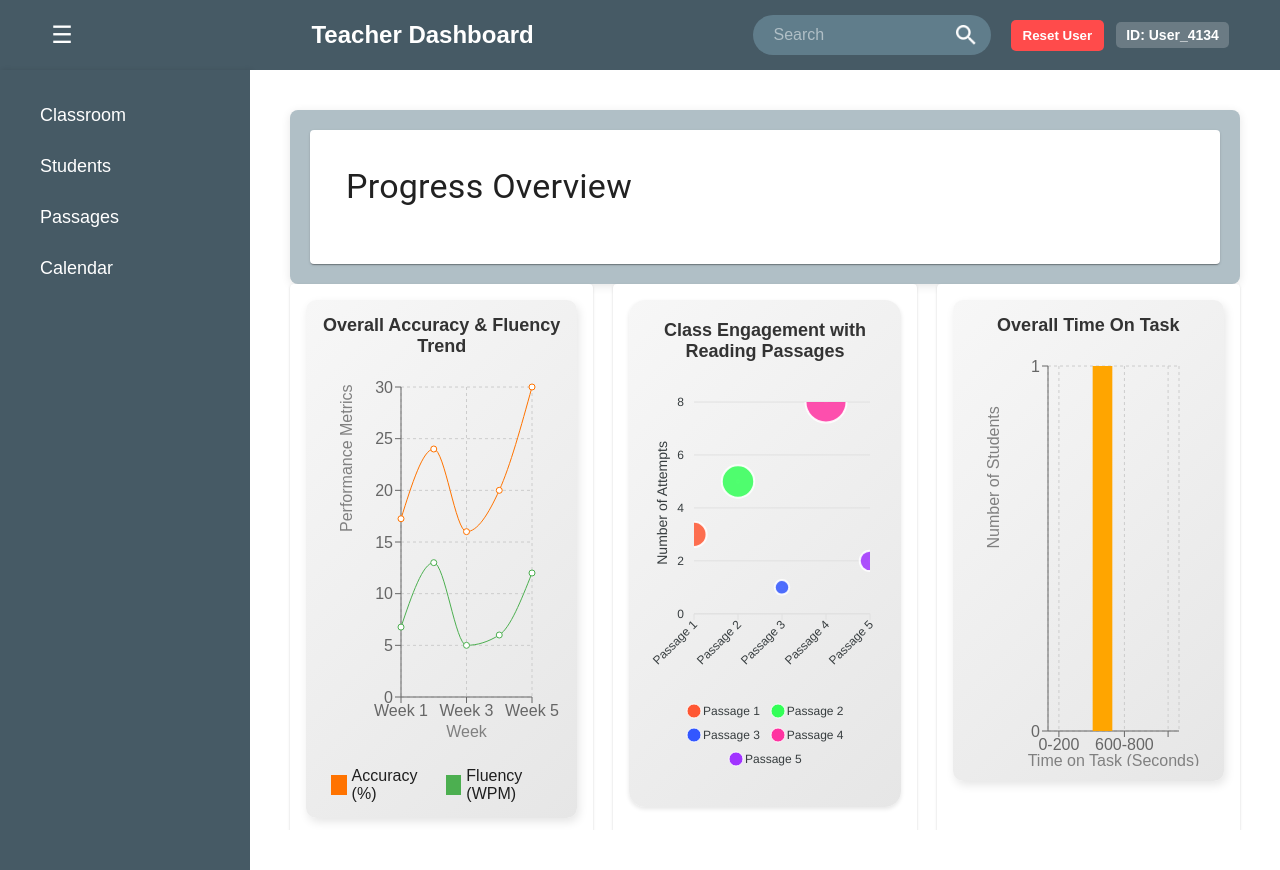
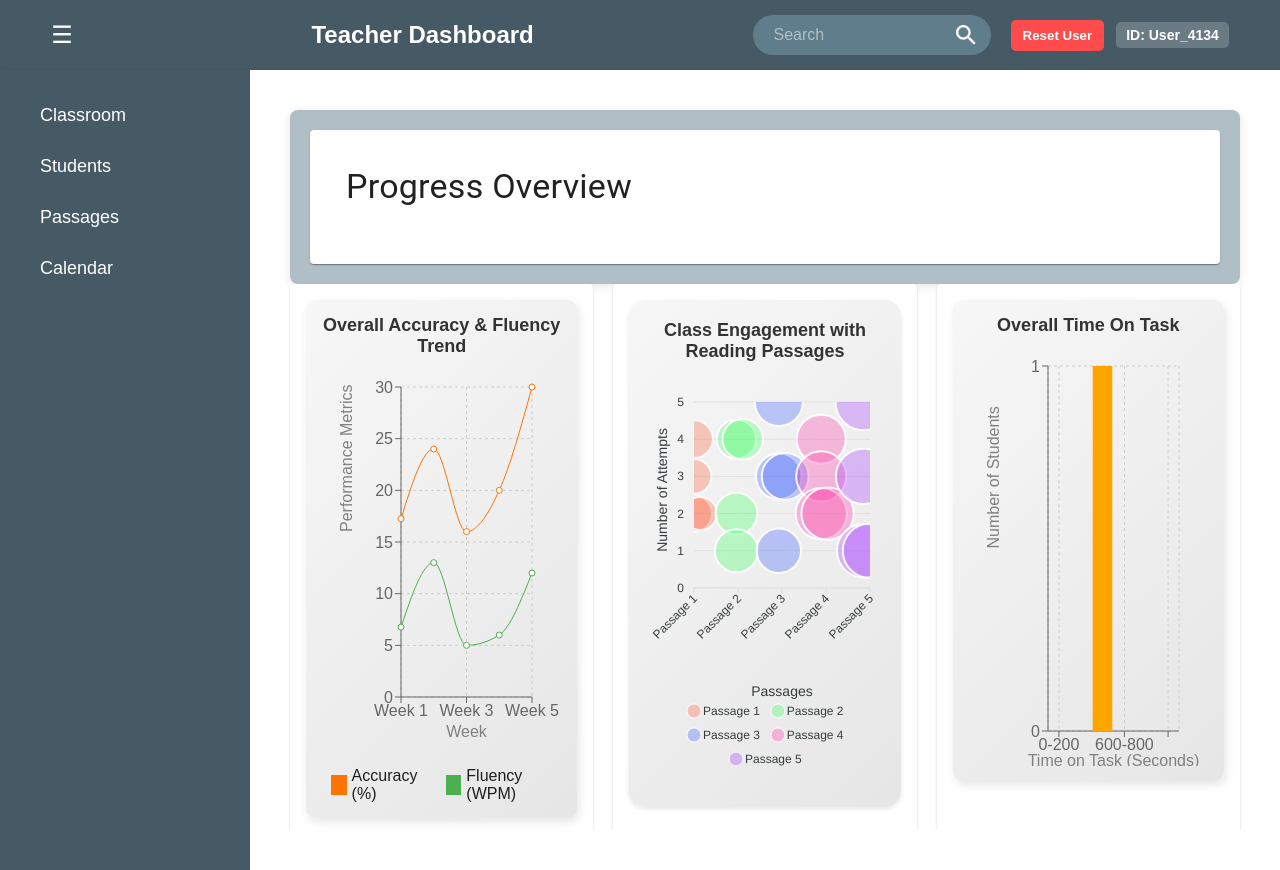
Before and after one commit to Data-Spasm/Visualization-Of-TC-Metrics, a React (Vite) app: page /students in a window 1280 px wide. Built offline with nearby package versions, Linux system fonts and the light colour scheme.

Commit message:
remodelled to show average time on task

```diff
--- a/src/components/bubblecharts/ClassEngagementBubbleChart.jsx
+++ b/src/components/bubblecharts/ClassEngagementBubbleChart.jsx
@@ -1,20 +1,166 @@
+// import React, { useEffect, useState } from "react";
+// import Chart from "react-apexcharts";
+// import "./ClassEngagementBubbleChart.css";
+
+// const passageColors = {
+//   "Passage 1": "#FF5733",
+//   "Passage 2": "#33FF57",
+//   "Passage 3": "#3357FF",
+//   "Passage 4": "#FF33A1",
+//   "Passage 5": "#A133FF"
+// };
+
+// const ClassEngagementBubbleChart = ({ readingAttempts }) => {
+//   const [engagementData, setEngagementData] = useState([]);
+
+//   useEffect(() => {
+//     const mockData = [
+//       { passageTitle: "Passage 1", student: "Student 1", attempts: 3, timeOnTask: 120 },
+//       { passageTitle: "Passage 1", student: "Student 2", attempts: 2, timeOnTask: 100 },
+//       { passageTitle: "Passage 1", student: "Student 3", attempts: 1, timeOnTask: 110 },
+//       { passageTitle: "Passage 1", student: "Student 4", attempts: 5, timeOnTask: 130 },
+//       { passageTitle: "Passage 2", student: "Student 1", attempts: 3, timeOnTask: 140 },
+//       { passageTitle: "Passage 2", student: "Student 2", attempts: 2, timeOnTask: 150 },
+//       { passageTitle: "Passage 2", student: "Student 3", attempts: 1, timeOnTask: 160 },
+//       { passageTitle: "Passage 2", student: "Student 4", attempts: 1, timeOnTask: 170 },
+//       { passageTitle: "Passage 3", student: "Student 1", attempts: 2, timeOnTask: 180 },
+//       { passageTitle: "Passage 3", student: "Student 2", attempts: 3, timeOnTask: 190 },
+//       { passageTitle: "Passage 3", student: "Student 3", attempts: 4, timeOnTask: 200 },
+//       { passageTitle: "Passage 3", student: "Student 4", attempts: 5, timeOnTask: 210 },
+//       { passageTitle: "Passage 4", student: "Student 1", attempts: 4, timeOnTask: 220 },
+//       { passageTitle: "Passage 4", student: "Student 2", attempts: 3, timeOnTask: 230 },
+//       { passageTitle: "Passage 4", student: "Student 3", attempts: 2, timeOnTask: 240 },
+//       { passageTitle: "Passage 4", student: "Student 4", attempts: 2, timeOnTask: 250 },
+//       { passageTitle: "Passage 5", student: "Student 1", attempts: 1, timeOnTask: 260 },
+//       { passageTitle: "Passage 5", student: "Student 2", attempts: 2, timeOnTask: 270 },
+//       { passageTitle: "Passage 5", student: "Student 3", attempts: 4, timeOnTask: 280 },
+//       { passageTitle: "Passage 5", student: "Student 4", attempts: 5, timeOnTask: 290 }
+//     ];
+
+//     const dataToUse = readingAttempts && readingAttempts.length > 0 ? readingAttempts : mockData;
+
+//     const passageMapping = {
+//       "Passage 1": 10,
+//       "Passage 2": 30,
+//       "Passage 3": 50,
+//       "Passage 4": 70,
+//       "Passage 5": 90
+//     };
+
+//     const groupedData = Object.keys(passageMapping).map((passage) => {
+//       return {
+//         name: passage,
+//         data: dataToUse.filter(item => item.passageTitle === passage).map(item => ({
+//           x: passageMapping[item.passageTitle],
+//           y: item.attempts,
+//           z: Math.sqrt(item.timeOnTask) * 2,
+//           name: item.student
+//         }))
+//       };
+//     });
+
+//     setEngagementData(groupedData);
+//   }, [readingAttempts]);
+
+//   const chartOptions = {
+//     chart: {
+//       type: "bubble",
+//       height: 400,
+//       toolbar: { show: false }
+//     },
+//     xaxis: {
+//       tickAmount: 4,
+//       labels: {
+//         formatter: (val) => {
+//           if (val < 20) return "Passage 1";
+//           if (val < 40) return "Passage 2";
+//           if (val < 60) return "Passage 3";
+//           if (val < 80) return "Passage 4";
+//           return "Passage 5";
+//         },
+//         style: { fontSize: "12px" },
+//       },
+//       title: {
+//         text: "Passages",
+//         style: { fontSize: "14px", fontWeight: "normal" }
+//       }
+//     },
+//     yaxis: {
+//       title: {
+//         text: "Number of Attempts",
+//         style: { fontSize: "14px", fontWeight: "normal" }
+//       },
+//       labels: {
+//         style: { fontSize: "12px" }
+//       }
+//     },
+//     tooltip: {
+//       enabled: true,
+//       custom: ({ series, seriesIndex, dataPointIndex, w }) => {
+//         const dataPoint = w.config.series[seriesIndex].data[dataPointIndex];
+//         return `<div style="padding: 5px;">Student: ${dataPoint.name}<br/>Number of Attempts: ${dataPoint.y}<br/>Average Time on Task: ${Math.round(dataPoint.z)} minutes</div>`;
+//       }
+//     },
+//     dataLabels: {
+//       enabled: false
+//     },
+//     colors: Object.values(passageColors)
+//   };
+
+//   return (
+//     <div className="chart-card grey-background">
+//       <div className="chart-title">Class Engagement with Reading Passages</div>
+//       <Chart
+//         options={chartOptions}
+//         series={engagementData}
+//         type="bubble"
+//         height={400}
+//       />
+//       {engagementData.length === 0 && <div className="no-data">No data available</div>}
+//     </div>
+//   );
+// };
+
+// export default ClassEngagementBubbleChart;
+
 import React, { useEffect, useState } from "react";
 import Chart from "react-apexcharts";
 import "./ClassEngagementBubbleChart.css";
+
+const passageColors = {
+  "Passage 1": "rgba(255, 87, 51, 0.3)",
+  "Passage 2": "rgba(51, 255, 87, 0.3)",
+  "Passage 3": "rgba(51, 87, 255, 0.3)",
+  "Passage 4": "rgba(255, 51, 161, 0.3)",
+  "Passage 5": "rgba(161, 51, 255, 0.3)"
+};
 
 const ClassEngagementBubbleChart = ({ readingAttempts }) => {
   const [engagementData, setEngagementData] = useState([]);
 
   useEffect(() => {
-    const mockData = [
-      { passageTitle: "Passage 1", attempts: [{} , {} , {}] },
-      { passageTitle: "Passage 2", attempts: [{} , {} , {} , {} , {}] },
-      { passageTitle: "Passage 3", attempts: [{}] },
-      { passageTitle: "Passage 4", attempts: [{} , {} , {} , {} , {} , {} , {} , {}] },
-      { passageTitle: "Passage 5", attempts: [{} , {}] }
+    const dataToUse = readingAttempts && readingAttempts.length > 0 ? readingAttempts : [
+      { passageTitle: "Passage 1", student: "Student 1", attempts: 2, timeOnTask: 120 },
+      { passageTitle: "Passage 1", student: "Student 2", attempts: 2, timeOnTask: 100 },
+      { passageTitle: "Passage 1", student: "Student 3", attempts: 3, timeOnTask: 110 },
+      { passageTitle: "Passage 1", student: "Student 4", attempts: 4, timeOnTask: 130 },
+      { passageTitle: "Passage 2", student: "Student 1", attempts: 4, timeOnTask: 140 },
+      { passageTitle: "Passage 2", student: "Student 2", attempts: 4, timeOnTask: 150 },
+      { passageTitle: "Passage 2", student: "Student 3", attempts: 2, timeOnTask: 160 },
+      { passageTitle: "Passage 2", student: "Student 4", attempts: 1, timeOnTask: 170 },
+      { passageTitle: "Passage 3", student: "Student 1", attempts: 1, timeOnTask: 180 },
+      { passageTitle: "Passage 3", student: "Student 2", attempts: 3, timeOnTask: 190 },
+      { passageTitle: "Passage 3", student: "Student 3", attempts: 3, timeOnTask: 200 },
+      { passageTitle: "Passage 3", student: "Student 4", attempts: 5, timeOnTask: 210 },
+      { passageTitle: "Passage 4", student: "Student 1", attempts: 4, timeOnTask: 220 },
+      { passageTitle: "Passage 4", student: "Student 2", attempts: 3, timeOnTask: 230 },
+      { passageTitle: "Passage 4", student: "Student 3", attempts: 2, timeOnTask: 240 },
+      { passageTitle: "Passage 4", student: "Student 4", attempts: 2, timeOnTask: 250 },
+      { passageTitle: "Passage 5", student: "Student 1", attempts: 1, timeOnTask: 260 },
+      { passageTitle: "Passage 5", student: "Student 2", attempts: 1, timeOnTask: 270 },
+      { passageTitle: "Passage 5", student: "Student 3", attempts: 3, timeOnTask: 280 },
+      { passageTitle: "Passage 5", student: "Student 4", attempts: 5, timeOnTask: 290 }
     ];
-
-    const dataToUse = readingAttempts && readingAttempts.length > 0 ? readingAttempts : mockData;
 
     const passageMapping = {
       "Passage 1": 10,
@@ -24,21 +170,27 @@ const ClassEngagementBubbleChart = ({ readingAttempts }) => {
       "Passage 5": 90
     };
 
-    const engagement = Object.keys(passageMapping).map(passageTitle => {
-      const attempts = dataToUse.find(item => item.passageTitle === passageTitle)?.attempts || [];
-      const attemptFrequency = attempts.length;
+    const groupedData = Object.keys(passageMapping).map((passage) => {
+      let offsetMap = {};
+      return {
+        name: passage,
+        data: dataToUse.filter(item => item.passageTitle === passage).map(item => {
+          if (!offsetMap[item.attempts]) offsetMap[item.attempts] = 0;
+          const xPosition = passageMapping[item.passageTitle] + offsetMap[item.attempts];
+          offsetMap[item.attempts] += 3;
 
-      return {
-        name: passageTitle,
-        data: [{
-          x: passageMapping[passageTitle],
-          y: attemptFrequency, //Use frequency as y-axis value
-          z: Math.sqrt(attemptFrequency) * 10 //Bubble size scales with attempt frequency
-        }]
+          return {
+            x: xPosition,
+            y: item.attempts,
+            z: Math.sqrt(item.timeOnTask) * 2,
+            name: item.student,
+            fillColor: passageColors[item.passageTitle]
+          };
+        })
       };
     });
 
-    setEngagementData(engagement);
+    setEngagementData(groupedData);
   }, [readingAttempts]);
 
   const chartOptions = {
@@ -48,8 +200,8 @@ const ClassEngagementBubbleChart = ({ readingAttempts }) => {
       toolbar: { show: false }
     },
     xaxis: {
+      tickAmount: 4,
       labels: {
-        style: { fontSize: "12px" },
         formatter: (val) => {
           if (val < 20) return "Passage 1";
           if (val < 40) return "Passage 2";
@@ -57,30 +209,33 @@ const ClassEngagementBubbleChart = ({ readingAttempts }) => {
           if (val < 80) return "Passage 4";
           return "Passage 5";
         },
+        style: { fontSize: "12px" },
       },
-      tickAmount: 4,
+      title: {
+        text: "Passages",
+        style: { fontSize: "14px", fontWeight: "normal" }
+      }
     },
     yaxis: {
       title: {
         text: "Number of Attempts",
-        style: { fontSize: "14px", fontWeight: "normal" },
+        style: { fontSize: "14px", fontWeight: "normal" }
       },
       labels: {
-        style: { fontSize: "12px" },
-      },
+        style: { fontSize: "12px" }
+      }
     },
     tooltip: {
       enabled: true,
       custom: ({ series, seriesIndex, dataPointIndex, w }) => {
-        const passageTitle = w.globals.seriesNames[seriesIndex];
-        const numberOfAttempts = series[seriesIndex][dataPointIndex];
-        return `<div style="padding: 5px;">${passageTitle}<br/>Number of Attempts: ${numberOfAttempts}</div>`;
+        const dataPoint = w.config.series[seriesIndex].data[dataPointIndex];
+        return `<div style="padding: 5px;">Student: ${dataPoint.name}<br/>Number of Attempts: ${dataPoint.y}<br/>Average Time on Task: ${Math.round(dataPoint.z)} seconds</div>`;
       }
     },
     dataLabels: {
       enabled: false
     },
-    colors: ["#FF5733", "#33FF57", "#3357FF", "#FF33A1", "#A133FF"],
+    colors: Object.values(passageColors)
   };
 
   return (
```
